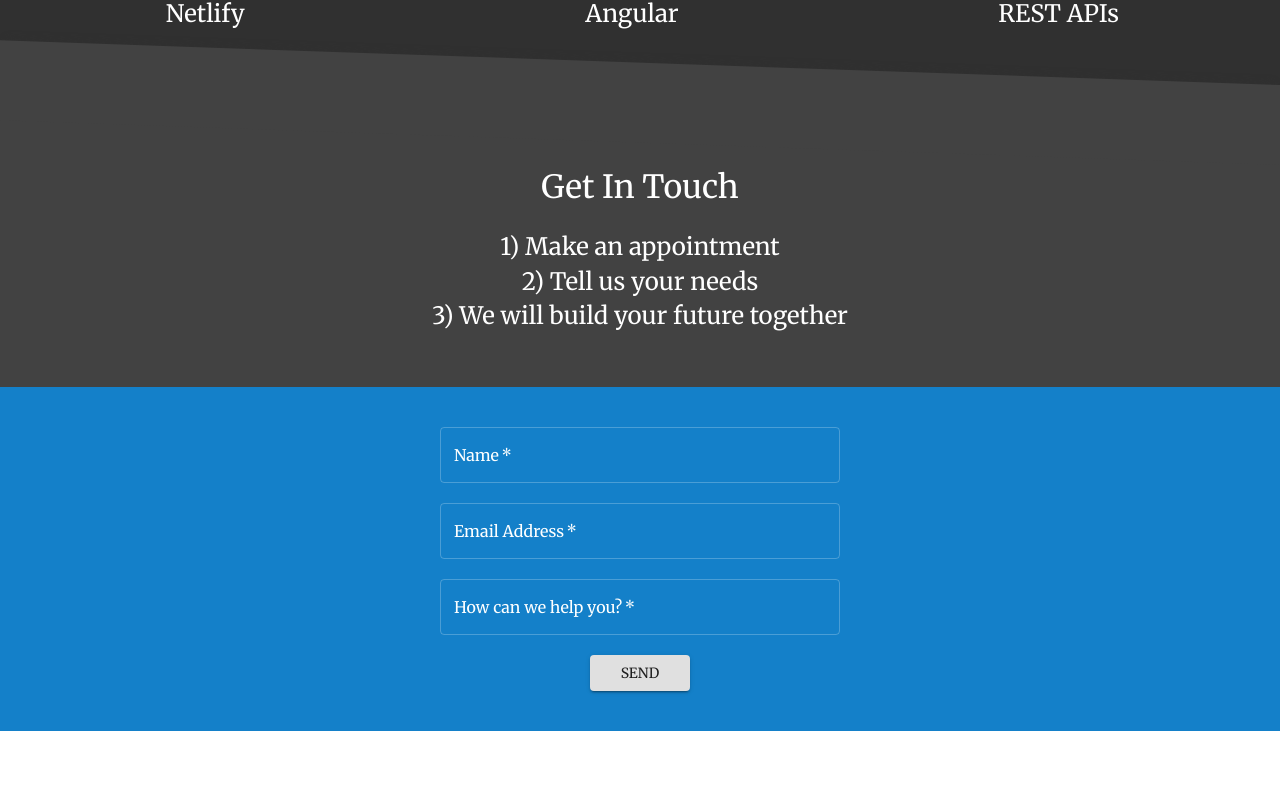
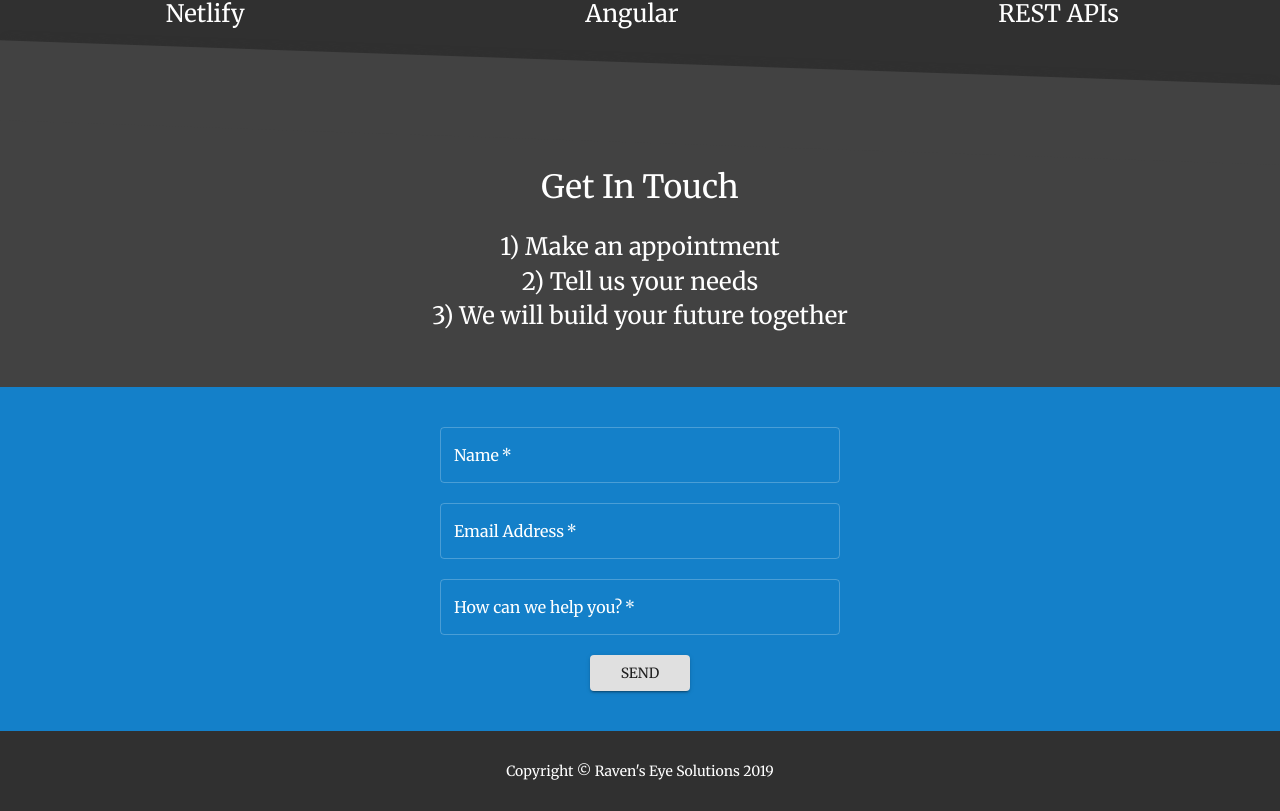
Before and after one commit to krab7191/ravens-eye-solutions-website, a React (Create React App) app: page / in a window 1280 px wide. Shown: the part 917-1728 px from the top of the page. Before the commit the page ends 1648 px from the top, so only its background shows below. Built offline with nearby package versions, Linux system fonts and the light colour scheme.

Commit message:
Add footer with copy

```diff
--- /dev/null
+++ b/src/Components/Footer/Footer.jsx
@@ -0,0 +1,36 @@
+// React imports
+import React from 'react';
+
+// Material UI imports
+import Typography from '@material-ui/core/Typography';
+import { withStyles } from '@material-ui/core/styles';
+
+// Dependency imports
+
+// Style imports
+import './Footer.css';
+
+const styles = theme => ({
+	container: {
+		backgroundColor: theme.palette.background.default,
+		padding: '30px'
+	}
+});
+
+const Footer = props => {
+	const { classes } = props;
+
+	return (
+		<div id="footer" className={classes.container}>
+			<Typography
+				variant="body2"
+				align="center"
+				color="textPrimary"
+			>
+				Copyright &copy; Raven's Eye Solutions 2019
+          	</Typography>
+		</div>
+	);
+};
+
+export default withStyles(styles)(Footer);
--- /dev/null
+++ b/src/Components/Footer/index.js
@@ -0,0 +1 @@
+export { default } from './Footer.jsx';
--- a/src/Pages/Landing/Landing.jsx
+++ b/src/Pages/Landing/Landing.jsx
@@ -9,6 +9,7 @@ import Header from '../../Components/Header';
 import ParallaxSection from '../../Components/ParallaxSection';
 import SlantedTextSection from '../../Components/SlantedTextSection';
 import ContactForm from '../../Components/ContactForm';
+import Footer from '../../Components/Footer';
 
 // Page theming
 import themes from '../../themes';
@@ -141,6 +142,7 @@ const Landing = props => {
 				</Typography>
 			</SlantedTextSection>
 			<ContactForm />
+			<Footer />
 		</MuiThemeProvider>
 	);
 };
```
Also changed, not shown: src/Components/Footer/Footer.css (added).
